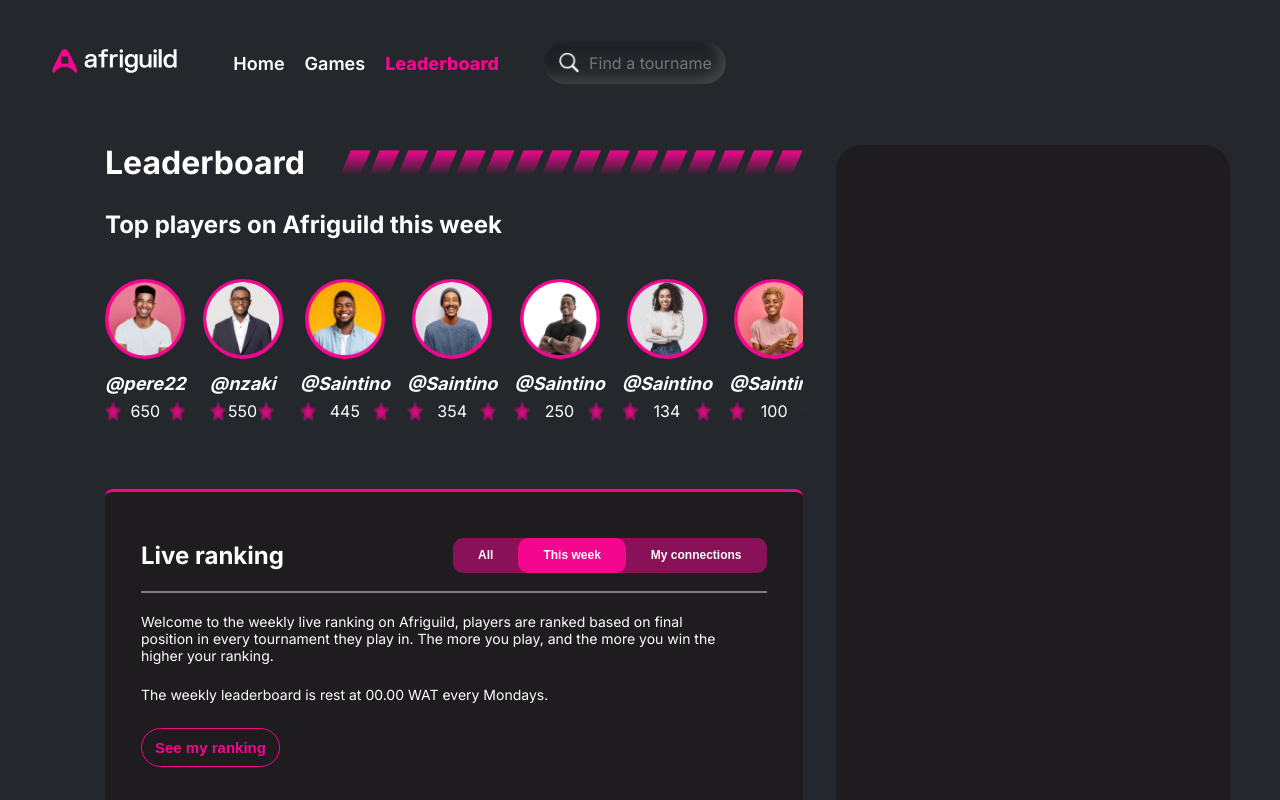
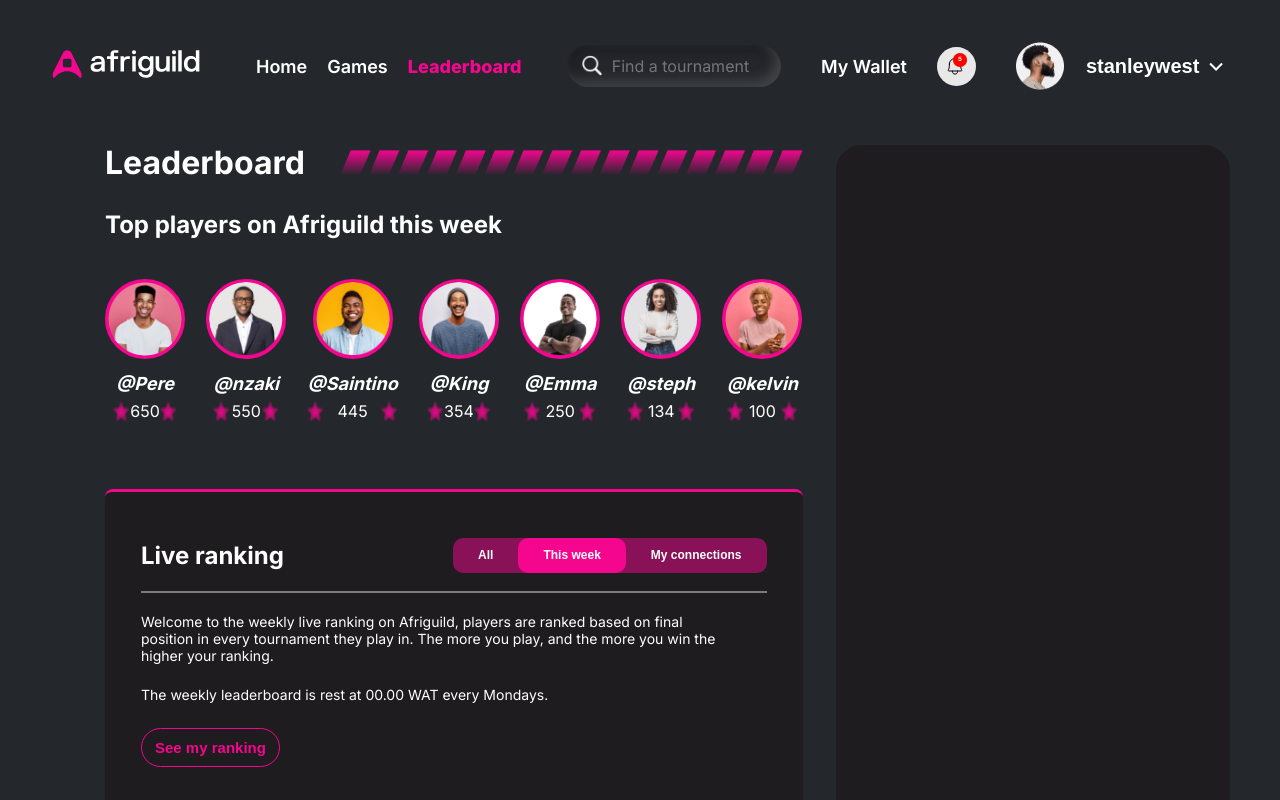
Before and after one commit to NzakiCodes/afriguild, a Next.js app: page / in a window 1280 px wide. Shown: the top 800 px of the page. Built offline with nearby package versions, Linux system fonts and the light colour scheme.

Commit message:
ADdde Everything

```diff
--- a/components/Navbar/index.tsx
+++ b/components/Navbar/index.tsx
@@ -1,4 +1,5 @@
 import Image from "next/image";
+import Link from "next/link";
 import React from "react";
 import NavLink from "../NavLink";
 
@@ -21,16 +22,74 @@ function Navbar() {
           <NavLink isActive={true} link="/" text="Leaderboard" />
         </div>
         <div className="search-container">
-            <input placeholder="Find a tournament" type="text" name="searh" id="search" />
+          <input
+            placeholder="Find a tournament"
+            type="text"
+            name="searh"
+            id="search"
+          />
         </div>
-        <div>
-
+      </div>
+      <div className="my-area">
+        <div className="wallet-notification">
+          <NavLink link="/wallet" isActive={false} text={"My Wallet"} />
+          <Link href={"/"}>
+            <a className="notification-icon">
+              <svg
+                width="22"
+                height="23"
+                viewBox="0 0 22 23"
+                fill="none"
+                xmlns="http://www.w3.org/2000/svg"
+              >
+                <path
+                  d="M4.39046 11.125C4.38943 10.3837 4.53511 9.64959 4.81912 8.96491C5.10313 8.28024 5.51984 7.65854 6.04524 7.13567C6.57064 6.61279 7.19433 6.19907 7.88036 5.91837C8.5664 5.63766 9.30121 5.49551 10.0424 5.50011C13.1354 5.5231 15.6094 8.09396 15.6094 11.1956V11.75C15.6094 14.548 16.1948 16.1717 16.7104 17.0592C16.7659 17.154 16.7955 17.2618 16.7961 17.3717C16.7966 17.4816 16.7682 17.5897 16.7137 17.6851C16.6592 17.7805 16.5805 17.8599 16.4855 17.9151C16.3905 17.9704 16.2826 17.9997 16.1727 18H3.82645C3.71654 17.9997 3.60865 17.9704 3.51367 17.9151C3.41868 17.8598 3.33996 17.7805 3.28544 17.685C3.23092 17.5896 3.20253 17.4815 3.20313 17.3716C3.20374 17.2617 3.23332 17.1539 3.28889 17.059C3.80478 16.1716 4.39046 14.5479 4.39046 11.75L4.39046 11.125Z"
+                  stroke="black"
+                  strokeLinecap="round"
+                  strokeLinejoin="round"
+                />
+                <path
+                  d="M7.5 18V18.625C7.5 19.288 7.76339 19.9239 8.23223 20.3928C8.70107 20.8616 9.33696 21.125 10 21.125C10.663 21.125 11.2989 20.8616 11.7678 20.3928C12.2366 19.9239 12.5 19.288 12.5 18.625V18"
+                  stroke="black"
+                  strokeLinecap="round"
+                  strokeLinejoin="round"
+                />
+                <path
+                  fillRule="evenodd"
+                  clipRule="evenodd"
+                  d="M15 14C18.866 14 22 10.866 22 7C22 3.13401 18.866 0 15 0C11.134 0 8 3.13401 8 7C8 10.866 11.134 14 15 14Z"
+                  fill="#FF0000"
+                />
+                <path
+                  d="M14.9474 8.05966C14.6463 8.05966 14.3778 8.00426 14.142 7.89347C13.9077 7.78267 13.7216 7.62997 13.5838 7.43537C13.446 7.24077 13.3743 7.01776 13.3686 6.76634H14.2635C14.2734 6.93537 14.3445 7.07244 14.4766 7.17756C14.6087 7.28267 14.7656 7.33523 14.9474 7.33523C15.0923 7.33523 15.2202 7.30327 15.331 7.23935C15.4432 7.17401 15.5305 7.08381 15.593 6.96875C15.657 6.85227 15.6889 6.71875 15.6889 6.56818C15.6889 6.41477 15.6563 6.27983 15.5909 6.16335C15.527 6.04687 15.4382 5.95597 15.3246 5.89062C15.2109 5.82528 15.081 5.7919 14.9347 5.79048C14.8068 5.79048 14.6825 5.81676 14.5618 5.86932C14.4425 5.92187 14.3494 5.99361 14.2827 6.08452L13.4624 5.9375L13.669 3.63636H16.3366V4.39062H14.4297L14.3168 5.48366H14.3423C14.419 5.37571 14.5348 5.28622 14.6896 5.2152C14.8445 5.14418 15.0178 5.10866 15.2095 5.10866C15.4723 5.10866 15.7067 5.17045 15.9126 5.29403C16.1186 5.41761 16.2812 5.58736 16.4006 5.80327C16.5199 6.01776 16.5788 6.26491 16.5774 6.54474C16.5788 6.83878 16.5107 7.10014 16.3729 7.32884C16.2365 7.55611 16.0455 7.73509 15.7997 7.86577C15.5554 7.99503 15.2713 8.05966 14.9474 8.05966Z"
+                  fill="white"
+                />
+              </svg>
+            </a>
+          </Link>
+        </div>
+        <div className="profile">
+          <Image src={"/images/me.png"} height={48} width={48} alt="avatar" />
+          <button className="profile-button">
+            <span>stanleywest </span>
+            <svg
+              width="14"
+              height="9"
+              viewBox="0 0 14 9"
+              fill="none"
+              xmlns="http://www.w3.org/2000/svg"
+            >
+              <path
+                d="M1.07422 1.5L7.07422 7.5L13.0742 1.5"
+                stroke="white"
+                stroke-width="2"
+              />
+            </svg>
+          </button>
         </div>
       </div>
     </nav>
   );
 }
 
-
-
 export default Navbar;
--- a/styles/globals.css
+++ b/styles/globals.css
@@ -56,6 +56,9 @@ button {
   width: 100%;
   position: fixed;
   z-index: 50;
+  display: flex;
+  align-items: center;
+  justify-content: space-between;
 }
 .home-links-search-section {
   display: flex;
@@ -63,6 +66,43 @@ button {
   align-items: center;
   gap: 55px;
   width: 62%;
+}
+.my-area {
+  display: flex;
+  /* align-items: center; */
+  /* align-content: center; */
+  justify-content: space-between;
+  gap: 40px;
+}
+.wallet-notification {
+  display: flex;
+  align-items: center;
+  gap: 30px;
+}
+.profile {
+  display: flex;
+  align-items: center;
+  align-content: center;
+  gap: 16px;
+}
+.notification-icon {
+  width: 39px;
+  height: 39px;
+  padding: 6px;
+  border-radius: 9999px;
+  display: flex;
+  justify-content: center;
+  background: #e8e8e8;
+}
+.profile-button {
+  border: none;
+  background: transparent;
+  color: #ffffff;
+  font-weight: 600;
+  font-size: 20px;
+  display: flex;
+  gap: 10px;
+  align-items: center;
 }
 .logo {
   width: 28%;
@@ -73,7 +113,7 @@ button {
   gap: 20px;
   width: 35%;
 }
-.nav-links .nav-link {
+.nav-link {
   font-weight: 600;
   font-size: 18px;
 }
@@ -349,11 +389,11 @@ button {
   min-width: 47px;
   text-align: center;
   padding: 0 25px;
-  color: #FFFFFF;
+  color: #ffffff;
   font-weight: 700;
   font-size: 12px;
 }
-.ranking-filter-container .button:hover{
+.ranking-filter-container .button:hover {
   opacity: 0.8;
   transition: all 0.3s;
 }
--- a/topPlayerList.ts
+++ b/topPlayerList.ts
@@ -3,7 +3,7 @@ import { IPlayer } from "./interface";
 export const playerList: IPlayer[] = [
   {
     name: "Pere",
-    handle: "pere22",
+    handle: "Pere",
     image: "player-1.png",
     points: 650,
     isRankingHigh: true,
@@ -27,32 +27,32 @@ export const playerList: IPlayer[] = [
 
   },
   {
-    name: "Nzaki",
-    handle: "Saintino",
+    name: "Kingsley",
+    handle: "King",
     image: "player-4.png",
     points: 354,
     isRankingHigh: true,
     isRankingLow: false,
   },
   {
-    name: "Nzaki",
-    handle: "Saintino",
+    name: "Emmanuel",
+    handle: "Emma",
     image: "player-5.png",
     points: 250,
     isRankingHigh: false,
     isRankingLow: false,
   },
   {
-    name: "Nzaki",
-    handle: "Saintino",
+    name: "Stephen",
+    handle: "steph",
     image: "player-6.png",
     points: 134,
     isRankingHigh: true,
     isRankingLow: false,
   },
   {
-    name: "Nzaki",
-    handle: "Saintino",
+    name: "Kelvin",
+    handle: "kelvin",
     image: "player-7.png",
     points: 100,
     isRankingHigh: false,
```
Also changed, not shown: public/images/me.png (added).
